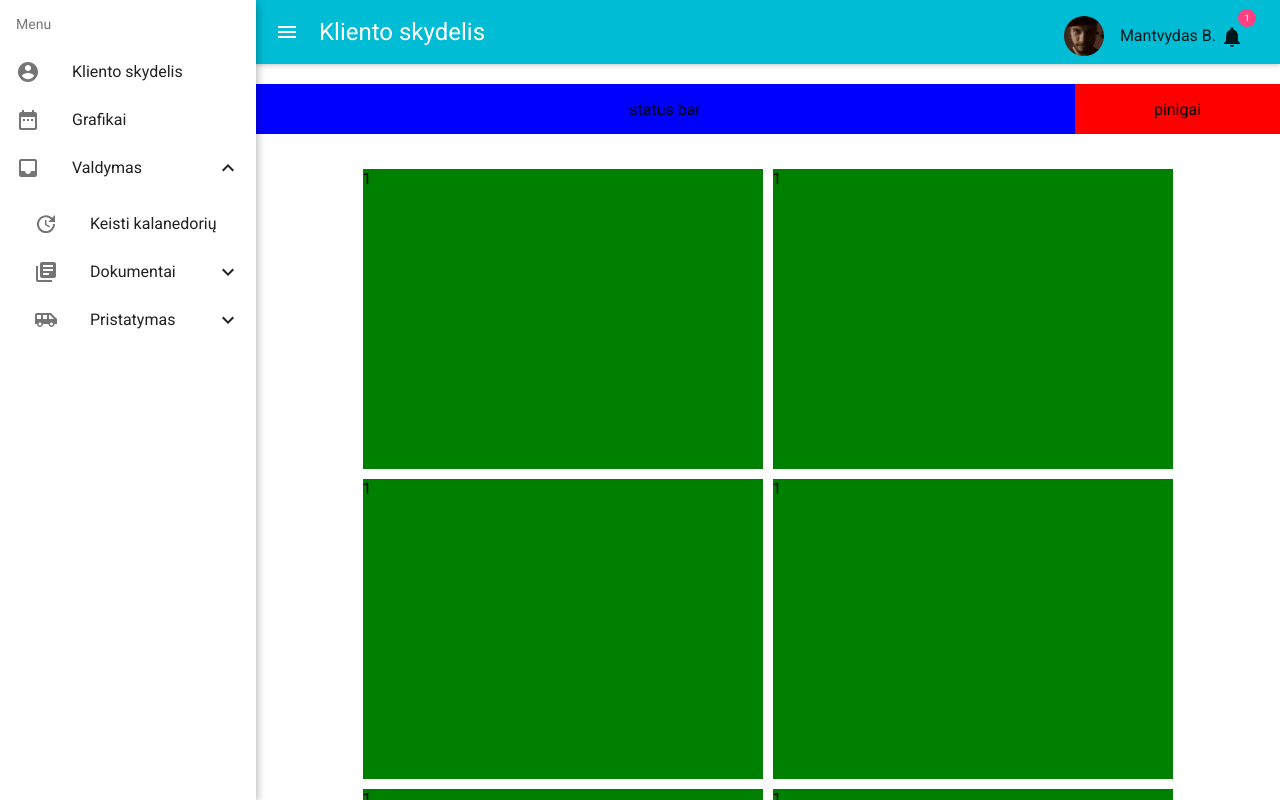
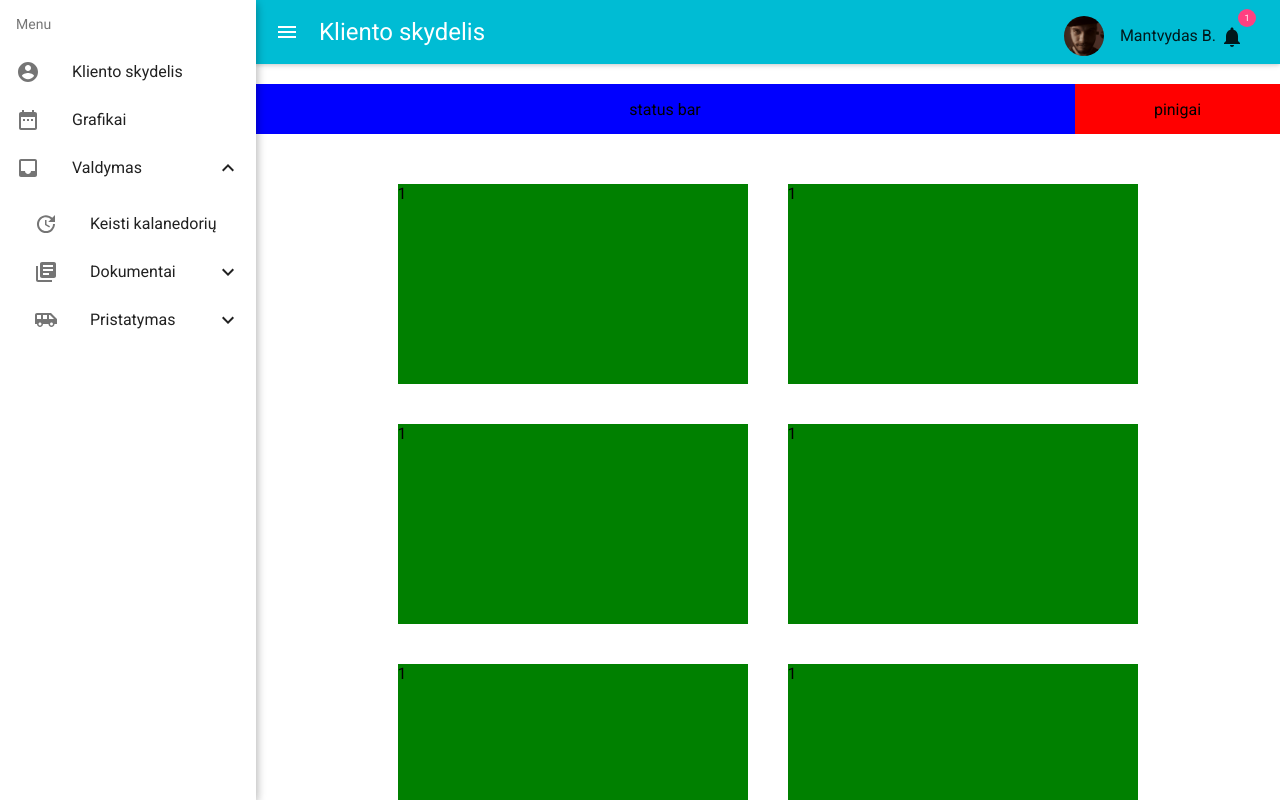
Before and after one commit to budaman/grudai-project, a React (Create React App) app: page / in a window 1280 px wide. Built offline with nearby package versions, Linux system fonts and the light colour scheme; a web font is replaced by a local one; what react-tap-event-plugin would draw is missing.

Commit message:
last commit till weekend

```diff
--- a/src/App.css
+++ b/src/App.css
@@ -113,8 +113,8 @@
 }
 
 .stats-window {
-  width: 400px;
-  height: 300px;
+  width: 350px;
+  height: 200px;
   background-color: green;
-  margin: 5px;
+  margin: 20px;
 }
```
